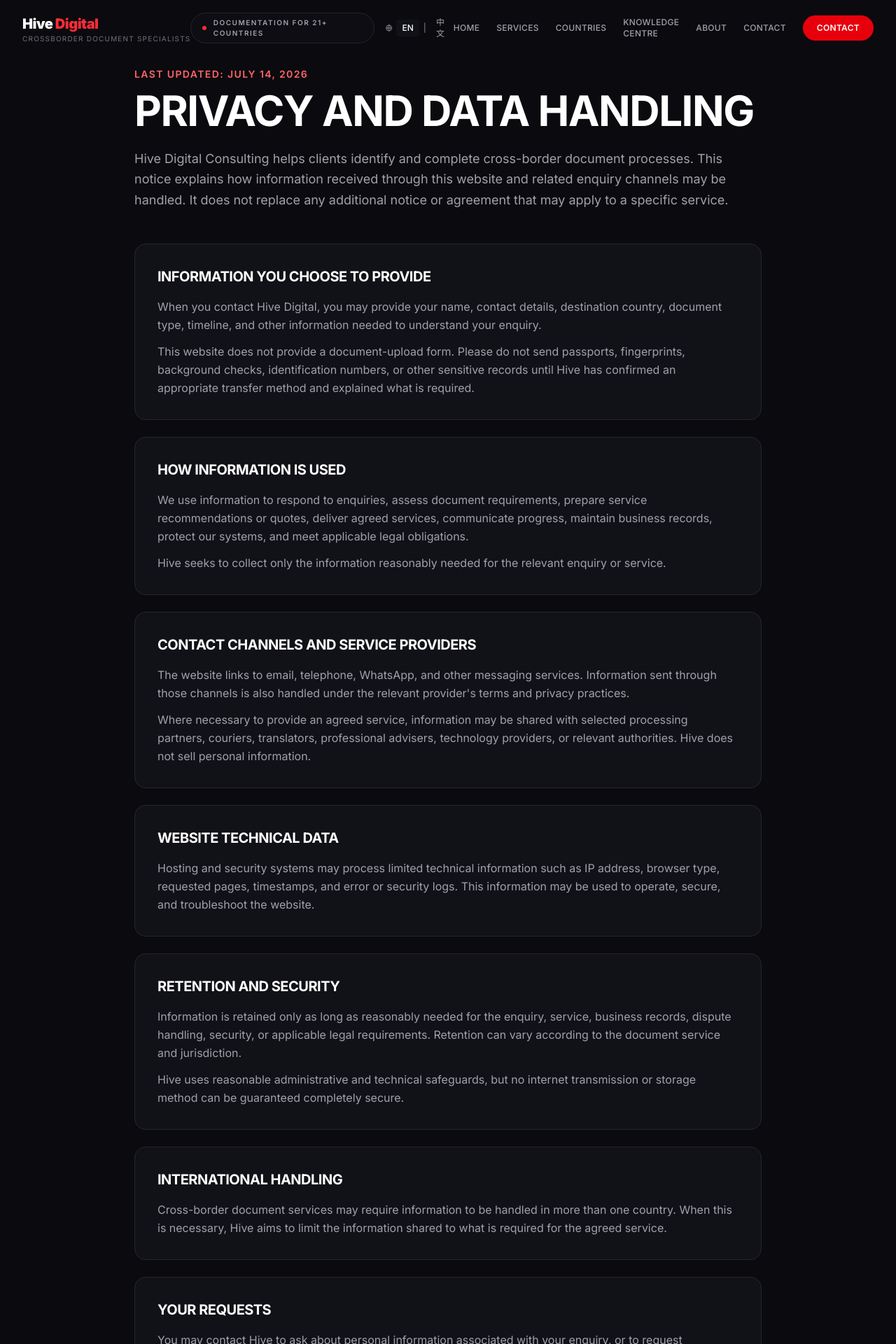
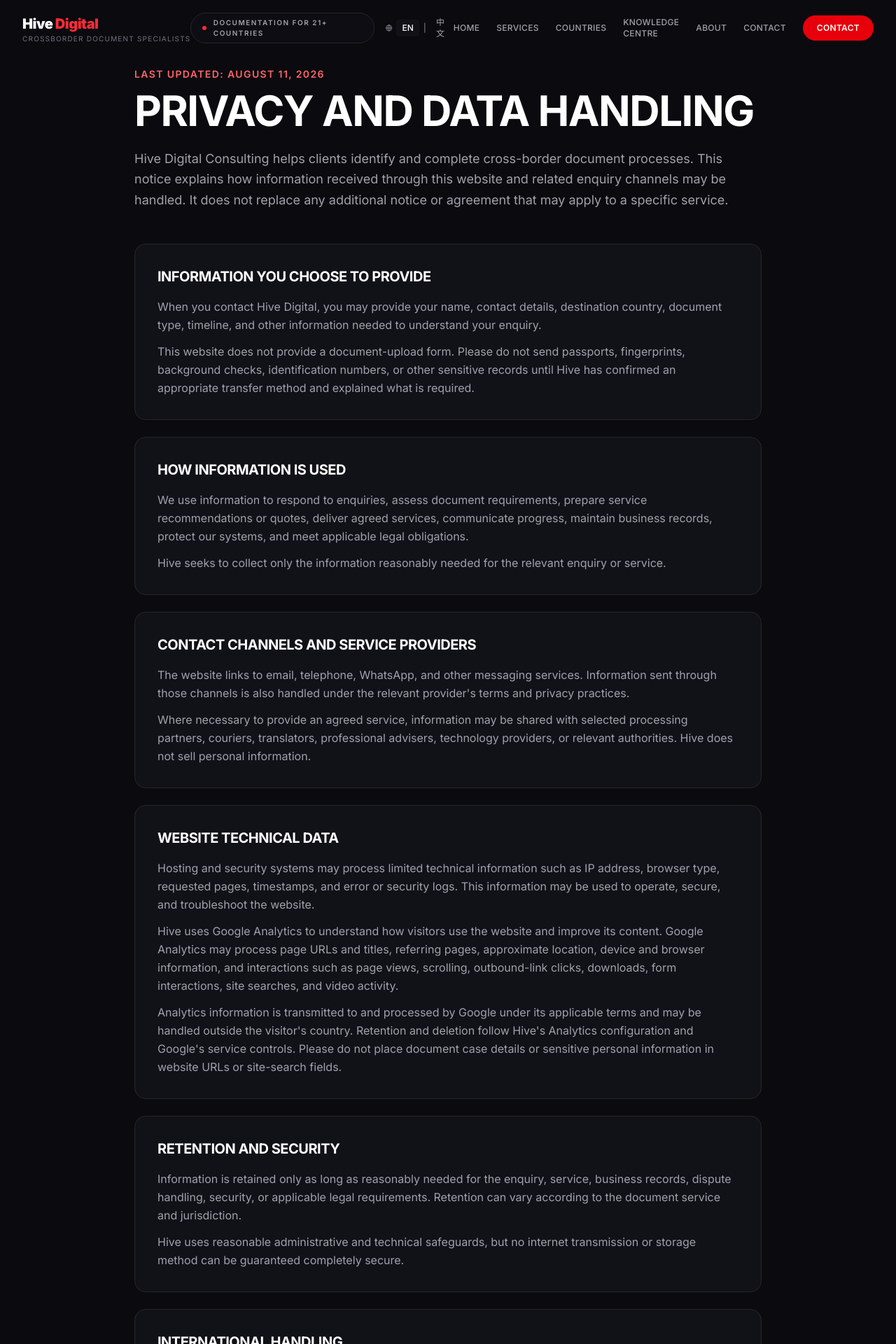
Before and after one commit to scottpiusz-cmyk/hive-digital, a Next.js app: page /privacy in a window 1280 px wide. Shown: the top 1920 px of the page at 70% size. Built offline with nearby package versions, Linux system fonts and the light colour scheme.

Commit message:
Install Google Analytics tracking

```diff
--- a/app/layout.tsx
+++ b/app/layout.tsx
@@ -1,5 +1,6 @@
 import type { Metadata, Viewport } from "next";
 import { Inter } from "next/font/google";
+import { GoogleAnalytics } from "@next/third-parties/google";
 import "./globals.css";
 import Navbar from "@/components/Navbar";
 import Footer from "@/components/Footer";
@@ -25,6 +26,7 @@ export default function RootLayout({ children }: Readonly<{ children: React.Reac
         <Navbar />
         <main className="flex-1">{children}</main>
         <Footer />
+        <GoogleAnalytics gaId="G-YC91XVBNGV" />
       </body>
     </html>
   );
--- a/app/privacy/page.tsx
+++ b/app/privacy/page.tsx
@@ -45,6 +45,8 @@ const sections = [
     title: "Website Technical Data",
     content: [
       "Hosting and security systems may process limited technical information such as IP address, browser type, requested pages, timestamps, and error or security logs. This information may be used to operate, secure, and troubleshoot the website.",
+      "Hive uses Google Analytics to understand how visitors use the website and improve its content. Google Analytics may process page URLs and titles, referring pages, approximate location, device and browser information, and interactions such as page views, scrolling, outbound-link clicks, downloads, form interactions, site searches, and video activity.",
+      "Analytics information is transmitted to and processed by Google under its applicable terms and may be handled outside the visitor's country. Retention and deletion follow Hive's Analytics configuration and Google's service controls. Please do not place document case details or sensitive personal information in website URLs or site-search fields.",
     ],
   },
   {
@@ -73,7 +75,7 @@ export default function PrivacyPage() {
     <main className="pt-24 pb-16 px-6 lg:px-12 bg-hive-bg min-h-screen">
       <article className="max-w-4xl mx-auto">
         <p className="text-red-400 text-sm font-semibold uppercase tracking-widest mb-3">
-          Last updated: July 14, 2026
+          Last updated: August 11, 2026
         </p>
         <h1 className="text-4xl md:text-6xl font-bold uppercase tracking-tight text-white mb-6">
           Privacy and Data Handling
--- a/app/zh/privacy/page.tsx
+++ b/app/zh/privacy/page.tsx
@@ -43,6 +43,8 @@ const sections = [
     title: "网站技术数据",
     content: [
       "托管和安全系统可能会处理有限的技术信息，例如IP地址、浏览器类型、访问页面、时间记录以及错误或安全日志。这些信息可能用于网站运营、安全保护和故障排查。",
+      "Hive使用Google Analytics了解访客如何使用本网站并改进网站内容。Google Analytics可能会处理页面网址和标题、来源页面、大致位置、设备及浏览器信息，以及页面浏览、滚动、外部链接点击、下载、表单互动、站内搜索和视频活动等互动信息。",
+      "分析信息会根据Google的适用条款传输至Google并由其处理，也可能在访客所在国家或地区以外进行处理。信息的保存与删除将依照Hive的Analytics配置及Google的服务控制执行。请勿在网站网址或站内搜索字段中输入文件案件详情或敏感个人信息。",
     ],
   },
   {
@@ -71,7 +73,7 @@ export default function ChinesePrivacyPage() {
     <main className="pt-24 pb-16 px-6 lg:px-12 bg-hive-bg min-h-screen">
       <article className="max-w-4xl mx-auto">
         <p className="text-red-400 text-sm font-semibold uppercase tracking-widest mb-3">
-          更新日期：2026年7月14日
+          更新日期：2026年8月11日
         </p>
         <h1 className="text-4xl md:text-6xl font-bold uppercase tracking-tight text-white mb-6">
           隐私与数据处理
--- a/package.json
+++ b/package.json
@@ -10,6 +10,7 @@
     "lint": "eslint"
   },
   "dependencies": {
+    "@next/third-parties": "^16.2.4",
     "framer-motion": "^12.38.0",
     "lucide-react": "^1.11.0",
     "next": "16.2.4",
```
Also changed, not shown: 1 other file (tests, documents, lock files or other folders).
